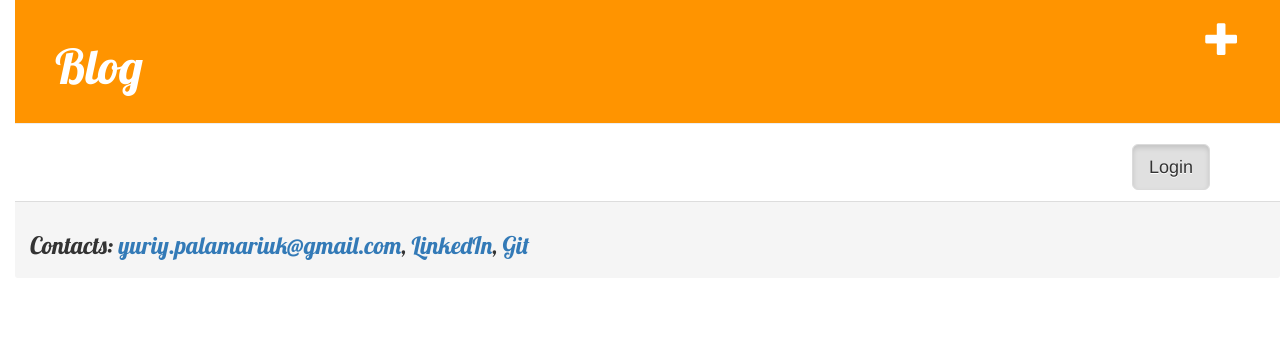
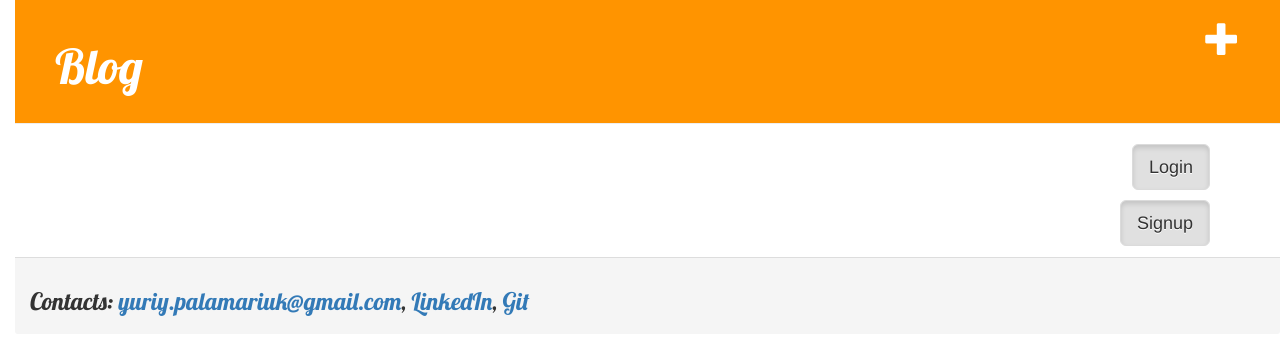
Before and after one commit to YuriyPalamariuk/blog, a Django app: page / in a window 1280 px wide. Shown: the top 355 px of the page. Run offline with Django 3.2, Linux system fonts and the light colour scheme; data that the repository does not hold is empty; some libraries are stand-ins or nearby versions.

Commit message:
Add signup

```diff
--- a/blog/templates/blog/base.html
+++ b/blog/templates/blog/base.html
@@ -10,14 +10,15 @@
 <body>
 <div class="page-header">
   <a href="{% url 'post_new' %}" class="top-menu"><span class="glyphicon glyphicon-plus"></span></a>
-  <h1><a href="/">Blog</a></h1>
+  <h1><a href="{% url 'post_list' %}">Blog</a></h1>
 </div>
 <div class="content container">
   {% if user.is_anonymous %}
-    <p align="right"><a href="/login/" class="btn btn-default btn-lg active" role="button">Login</a></p>
+    <p align="right"><a href="{% url 'login' %}" class="btn btn-default btn-lg active" role="button">Login</a></p>
+    <p align="right"><a href="{% url 'signup' %}" class="btn btn-default btn-lg active" role="button">Signup</a></p>
   {% else %}
-    <p align="right"><strong>User: {{ user }}</strong></p>
-    <p align="right"><a href="/logout/" class="btn btn-default btn-lg active" role="button">Logout</a></p>
+    <p align="right"><strong>Login as: {{ user }}</strong></p>
+    <p align="right"><a href="{% url 'logout' %}" class="btn btn-default btn-lg active" role="button">Logout</a></p>
   {% endif %}
   <div class="row">
     <div class="col-md-8">
--- a/blog/urls.py
+++ b/blog/urls.py
@@ -14,6 +14,8 @@ urlpatterns = [
         auth_views.password_reset_confirm, name='password_reset_confirm'),
     url(r'^reset/done/$', auth_views.password_reset_complete, name='password_reset_complete'),
 
+    url(r'^signup/$', views.signup, name='signup'),
+
     # url(r'^$', views.post_list, name='post_list'),
     url(r'^$', views.PostList.as_view(), name='post_list'),
 
--- a/blog/views.py
+++ b/blog/views.py
@@ -1,10 +1,33 @@
-from django.contrib.auth.models import User
+from django.contrib.auth.models import User, Group
+from django.contrib.auth import login, authenticate
+from django.contrib.auth.forms import UserCreationForm
 from django.utils import timezone
 from django.views.generic import ListView, DetailView, CreateView, UpdateView, DeleteView
 from django.core.urlresolvers import reverse_lazy, reverse
+from django.shortcuts import render, redirect
 
 from .models import Post
 # from .forms import PostForm
+
+
+def signup(request):
+    if request.method == 'POST':
+        form = UserCreationForm(request.POST)
+        if form.is_valid():
+
+            user = form.save()
+            # user.user_set.add()
+            # Group.objects.get(name='blog').user_set.add(user)
+            user.groups.add(Group.objects.get(name='blog'))
+
+            username = form.cleaned_data.get('username')
+            raw_password = form.cleaned_data.get('password1')
+            user = authenticate(username=username, password=raw_password)
+            login(request, user)
+            return redirect('/')
+    else:
+        form = UserCreationForm()
+    return render(request, 'blog/signup.html', {'form': form})
 
 
 class PostList(ListView):
```
Also changed, not shown: blog/templates/blog/post_detail.html (+7 -2 lines), blog/templates/blog/signup.html (added, +10 -0 lines).
